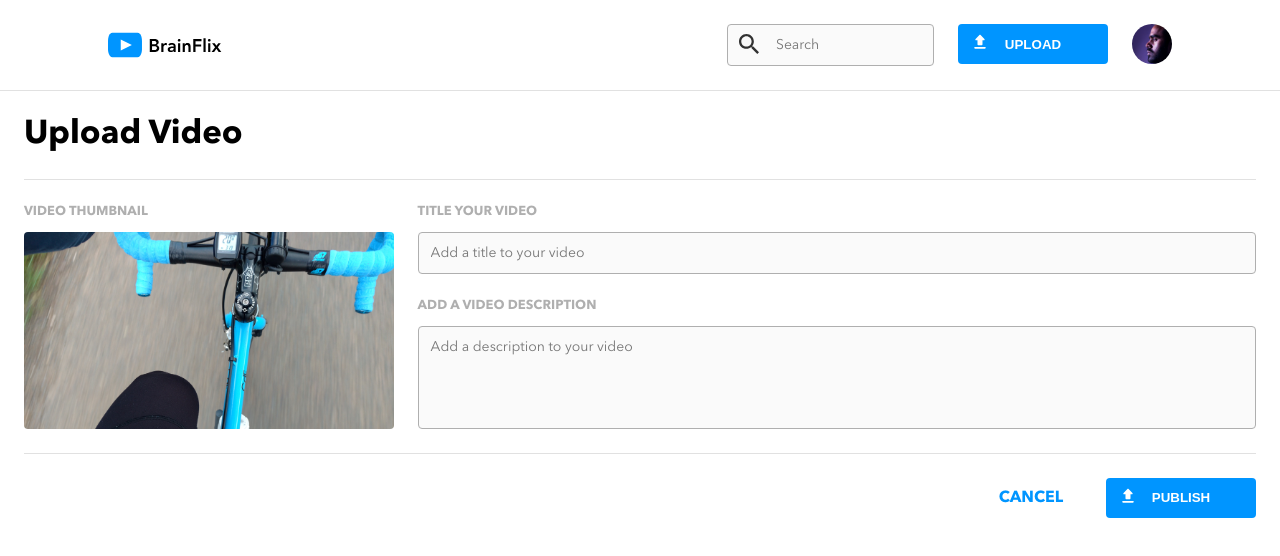
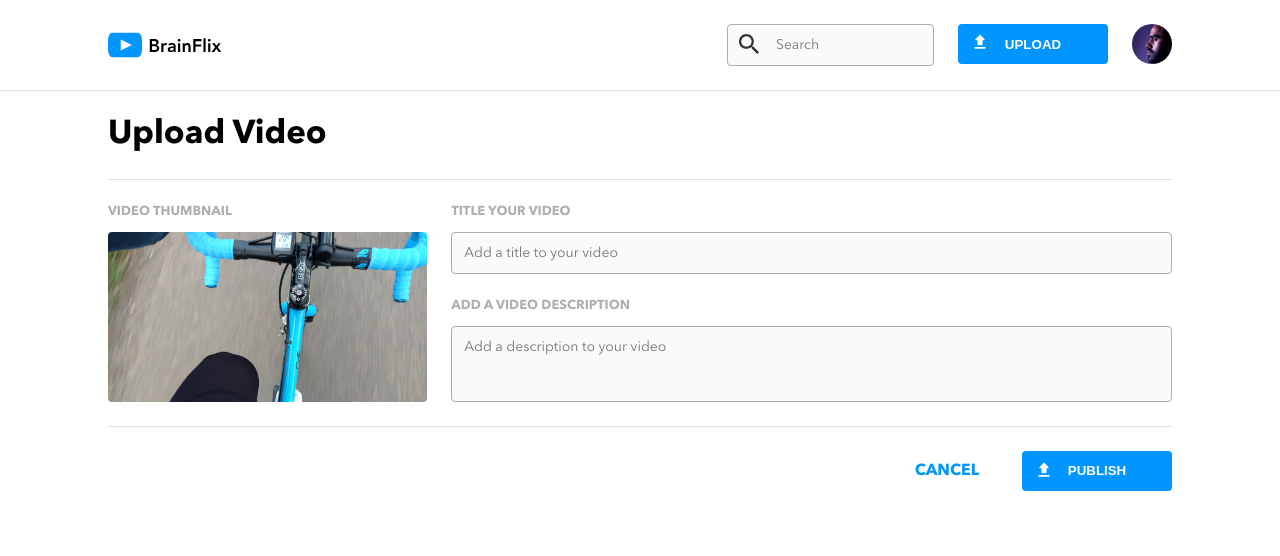
Before and after one commit to Be-bo/brainstation-brainflix, a React (Create React App) app: page /upload in a window 1280 px wide. Shown: the top 556 px of the page. Built offline with nearby package versions, Linux system fonts and the light colour scheme.

Commit message:
Fixed desktop margins for the upload page

```diff
--- a/src/components/Upload/Upload.scss
+++ b/src/components/Upload/Upload.scss
@@ -7,6 +7,10 @@
     flex-direction: column;
     padding: 0 var(--base-padding) var(--base-padding) var(--base-padding);
     border-top: 1px solid $secondary-mercury;
+
+    @include desktop{
+        padding: 0 calc(var(--base-padding)*4.5) calc(var(--base-padding)*4.5) calc(var(--base-padding)*4.5);
+    }
 
     &__page-title{
         @include tablet{
```
